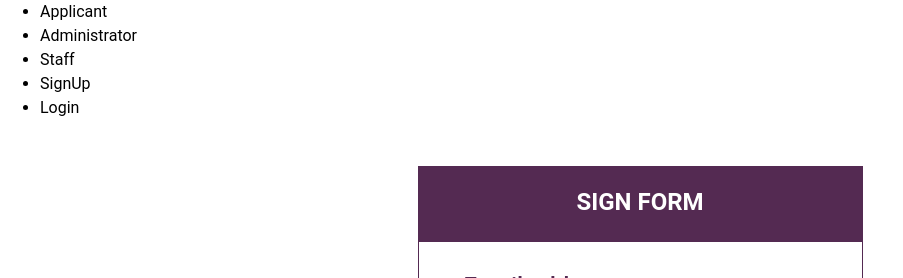
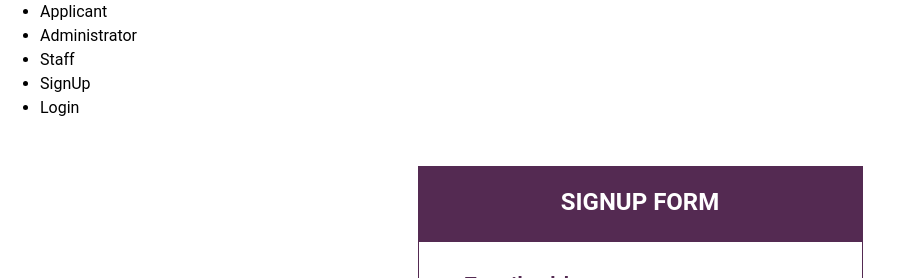
Before and after one commit to senjack/soap, a React (Create React App) app: page /signup in a window 1280 px wide. Shown: the top 278 px of the page, without its empty margins (0-903 px from the left). Built offline with nearby package versions, Linux system fonts and the light colour scheme.

Commit message:
Add redux files too

```diff
--- /dev/null
+++ b/src/appRedux/reducers/SampleReducer.js
@@ -0,0 +1,5 @@
+
+const sampleReducer = () => {
+
+}
+export default sampleReducer;
--- /dev/null
+++ b/src/appRedux/store/AppStore.js
@@ -0,0 +1,7 @@
+import { createStore } from "redux";
+import sampleReducer from '../reducers/SampleReducer'
+import AppState from '../state/AppState'
+
+
+const AppStore = createStore(sampleReducer, AppState);
+export default AppStore;
--- a/src/appRedux/store/Store.js
+++ /dev/null
@@ -1,4 +0,0 @@
-import {createStore} from "redux";
-
-const Appstore = createStore();
-export default Appstore;
--- a/src/components/SignUpBody.js
+++ b/src/components/SignUpBody.js
@@ -6,7 +6,7 @@ function SignupBody() {
     <div>
       <AuthForm1
         formType="signup"
-        formTitle="SIGN FORM"
+        formTitle="SIGNUP FORM"
         btnCaption1="Signup"
         btnCaption2="Login"
       />
@@ -14,109 +14,3 @@ function SignupBody() {
   );
 }
 export default SignupBody;
-
-// import React from "react";
-// import Appbutton from "./Appbutton";
-// import CancelBtn from "./cancelBtn";
-// import Loginbutton from "./Loginbutton";
-// import "../App.css";
-// import "bootstrap/dist/css/bootstrap.css";
-// // import { width } from "@material-ui/system";
-
-// function SignUpBody() {
-//   return (
-//     <div>
-//       <div className="container">
-//         <div className="row">
-//           <div id="col1" className="col-lg-3"></div>
-//           <div id="col2" className="col-lg-6">
-//             <div>
-//               <form>
-//                 <div className="Auth-form1-wrapper">
-//                   <div className="Auth-form1-Header">
-//                     <div className="col">
-//                       <h4>
-//                         <strong>SIGNUP FORM</strong>
-//                       </h4>
-//                     </div>
-//                   </div>
-//                   <div className="Auth-form1-Error-Header"></div>
-//                   <div className="Auth-form1-Body">
-//                     <div className="Auth-form1-field-group col">
-//                       <div className="form-group">
-//                         <label for="exampleInputEmail1">
-//                           <h5>
-//                             <strong>Email address</strong>
-//                           </h5>
-//                         </label>
-//                         <input
-//                           type="email"
-//                           className="form-control"
-//                           id="signup-email-input"
-//                           aria-describedby="emailHelp"
-//                           placeholder="Enter email"
-//                         />
-//                         {/* <small id="emailHelp" className="form-text text-muted">
-//                           We'll never share your email with anyone else.
-//                         </small> */}
-//                       </div>
-
-//                       <div className="vertical-spacing3"></div>
-//                       <div className="form-group">
-//                         <label for="exampleInputPassword1">
-//                           <h5>
-//                             <strong>Password</strong>
-//                           </h5>
-//                         </label>
-//                         <input
-//                           type="password"
-//                           className="form-control"
-//                           id="signup-password-input"
-//                           placeholder="Password"
-//                         />
-//                       </div>
-//                     </div>
-//                     <div className="vertical-spacing1"></div>
-//                     <div className="Auth-form1-btn-group col">
-//                       <div className="row">
-//                         <div className="col-md-6">
-//                           <Appbutton caption="Sign Up" />
-//                         </div>
-//                         <div className="col-md-6">
-//                           <CancelBtn caption="Cancel" />
-//                         </div>
-//                       </div>
-
-//                       <div className="vertical-spacing3"></div>
-
-//                       <div className="row">
-//                         <div className="col-md-12">
-//                         <center>
-//                           <h5>Log In if you already have an Account</h5>
-//                           </center>
-//                         </div>
-//                         <div className="container">
-//                           <div className="row">
-//                             <div
-//                               id="Auth-form1-btn-login"
-//                               className="col-md-12"
-//                             >
-//                               <Loginbutton caption="Log in" />
-//                             </div>
-//                           </div>
-//                         </div>
-//                       </div>
-//                     </div>
-//                   </div>
-//                 </div>
-//               </form>
-//             </div>
-//           </div>
-
-//           <div id="col3" className="col-lg-3"></div>
-//         </div>
-//       </div>
-//     </div>
-//   );
-// }
-// export default SignUpBody;
--- a/src/index.js
+++ b/src/index.js
@@ -4,9 +4,16 @@ import './index.css';
 import App from './App';
 import * as serviceWorker from './serviceWorker';
 import "bootstrap/dist/css/bootstrap.css";
+import { Provider } from "react-redux";
+import AppStore from './appRedux/store/AppStore';
 
 
-ReactDOM.render(<App />, document.getElementById('root'));
+ReactDOM.render(
+    <Provider store={AppStore}>
+        <App />
+    </Provider>,
+    document.getElementById('root')
+);
 
 // If you want your app to work offline and load faster, you can change
 // unregister() to register() below. Note this comes with some pitfalls.
```
